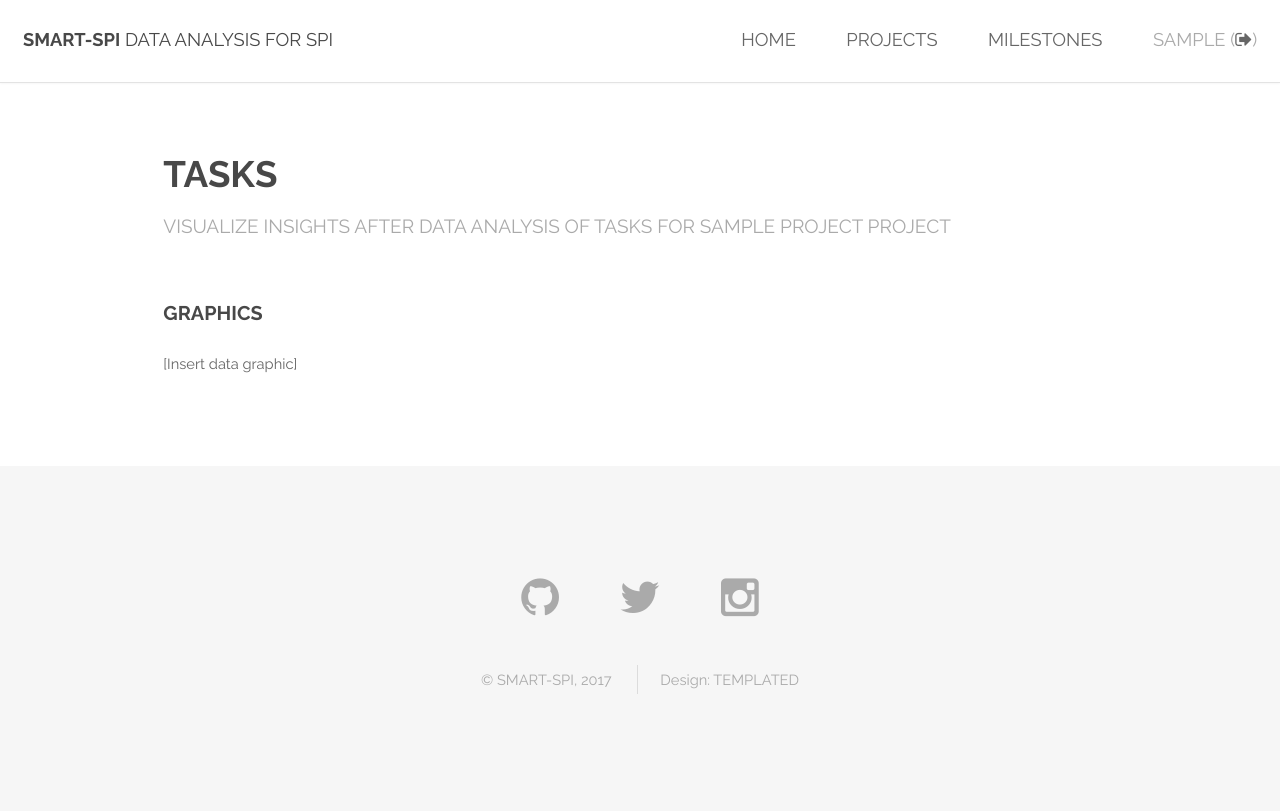
After one commit to freddyiniguez/daspi, a Django app: page /tasks/1/visualize/ in a window 1280 px wide. The commit adds this page. Run offline with Django 3.2, Linux system fonts and the light colour scheme; a user stored in the database is signed in; tables that the repository leaves empty hold one stand-in row (values such as "Sample post").

Commit message:
Visualization module was added.

```diff
--- a/tool/static/css/main.css
+++ b/tool/static/css/main.css
@@ -3284,7 +3284,7 @@
 			  padding: 6px 12px;
 			  margin-left: -1px;
 			  line-height: 1.42857143;
-			  color: #337ab7;
+			  color: #f32853;
 			  text-decoration: none;
 			  background-color: #fff;
 			  border: 1px solid #ddd;
@@ -3305,7 +3305,7 @@
 			.pagination > li > a:focus,
 			.pagination > li > span:focus {
 			  z-index: 2;
-			  color: #23527c;
+			  color: #f32853;
 			  background-color: #eee;
 			  border-color: #ddd;
 			}
--- a/tool/templates/tool/project_detail.html
+++ b/tool/templates/tool/project_detail.html
@@ -60,7 +60,7 @@
 					</div>
 					<div class="12u$">
 						<ul class="actions pull-right">
-							<li><a href="/" class="button special">Visualize data</a></li>
+							<li><a href="{% url 'estimate_visualize' pk=project.pk %}" class="button special">Visualize data</a></li>
 							<li><a href="/projects" class="button">Back</a></li>
 						</ul>
 					</div>
@@ -154,7 +154,7 @@
 					</div>
 					<div class="12u$">
 						<ul class="actions pull-right">
-							<li><a href="/" class="button special">Visualize data</a></li>
+							<li><a href="{% url 'task_visualize' pk=project.pk %}" class="button special">Visualize data</a></li>
 							<li><a href="/projects" class="button">Back</a></li>
 						</ul>
 					</div>
--- /dev/null
+++ b/tool/templates/tool/task_visualize.html
@@ -0,0 +1,21 @@
+{% extends 'tool/base.html' %}
+{% load staticfiles %}
+
+{% block content %}
+<!-- Main -->
+	<section id="main" class="wrapper">
+		<div class="container">
+
+			<header class="major special">
+				<h2>Tasks</h2>
+				<p align="justify">Visualize insights after data analysis of tasks for {{ project.title }} project</p>
+			</header>
+
+			<!-- Visual data -->
+				<section>
+					<h3>Graphics</h3>
+					<p>[Insert data graphic]</p>
+				</section>
+		</div>
+	</section>
+{% endblock %}
--- a/tool/urls.py
+++ b/tool/urls.py
@@ -9,6 +9,8 @@ urlpatterns = [
 	url(r'^projects/(?P<pk>\d+)/$', views.project_detail, name = 'project_detail'),
 	url(r'^projects/(?P<pk>\d+)/delete/$', views.project_delete, name = 'project_delete'),
 	url(r'^estimates/(?P<pk>\d+)/new/$', views.estimate_new, name = 'estimate_new'),
+	url(r'^estimates/(?P<pk>\d+)/visualize/$', views.estimate_visualize, name = 'estimate_visualize'),
 	url(r'^tasks/(?P<pk>\d+)/new$', views.task_new, name = 'task_new'),
+	url(r'^tasks/(?P<pk>\d+)/visualize/$', views.task_visualize, name = 'task_visualize'),
 	url(r'^help/', views.help),
 ]
--- a/tool/views.py
+++ b/tool/views.py
@@ -74,9 +74,15 @@ def estimate_new(request, pk):
 		form = EstimateForm()
 	return render(request, 'tool/estimate_new.html', {'form' : form})
 
+# Visualyze estimates information
+@login_required
+def estimate_visualize(request, pk):
+	project = get_object_or_404(Project, pk=pk)
+	return render(request, 'tool/estimate_visualize.html', {'project' : project})
+
 
 # - - - T A S K S - - - #
-#Creates a new task
+# Creates a new task
 @login_required
 def task_new(request, pk):
 	if request.method == 'POST':
@@ -90,6 +96,12 @@ def task_new(request, pk):
 		form = TaskForm()
 	return render(request, 'tool/task_new.html', {'form' : form})
 
+# Visualyze task information
+@login_required
+def task_visualize(request, pk):
+	project = get_object_or_404(Project, pk=pk)
+	return render(request, 'tool/task_visualize.html', {'project' : project})
+
 
 # - - - T E M P O R A L - - - #
 # A temporal link to see the available HTML theme elements
```
Also changed, not shown: tool/templates/tool/estimate_visualize.html (added, +21 -0 lines), 2 other files.
